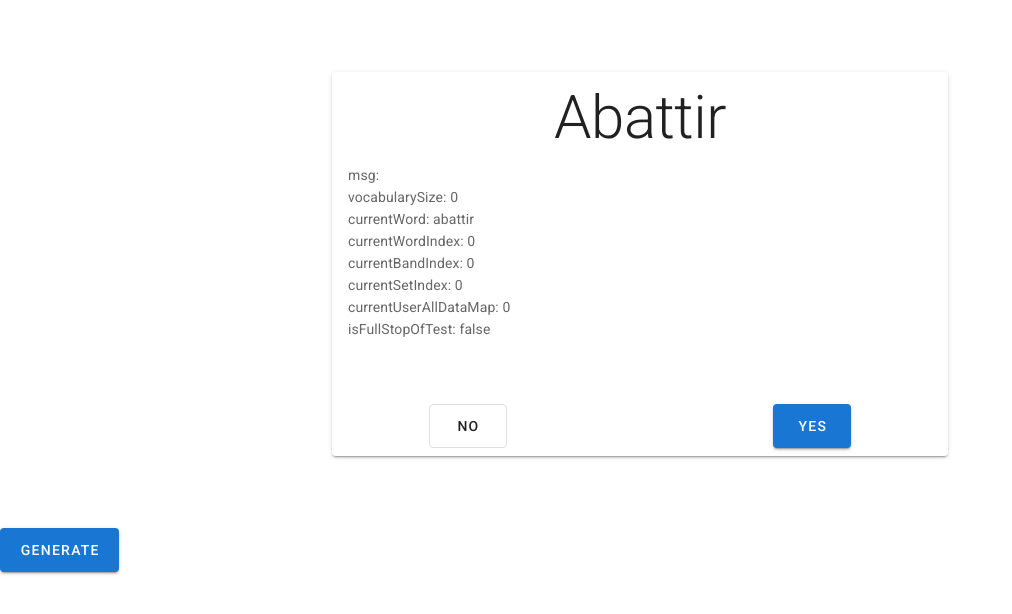
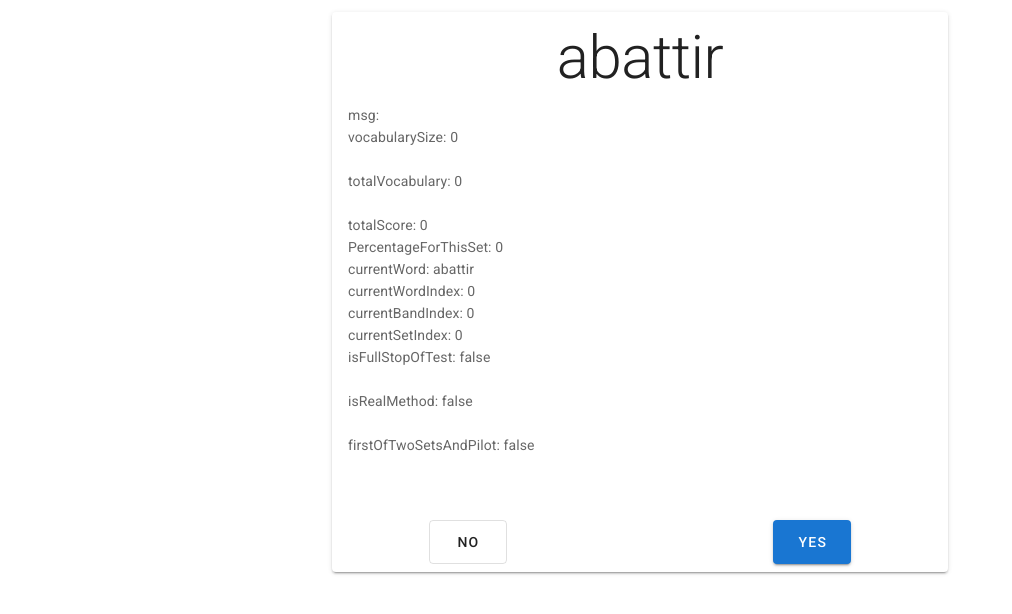
Before and after one commit to Anders-Lunde/Languages, a Vue app: page /#/vocabulary-test in a window 1280 px wide. Shown: the top 614 px of the page, without its empty margins (0-1012 px from the left). Built offline with nearby package versions, Linux system fonts and the light colour scheme.

Commit message:
Developing...

```diff
--- a/src/views/VocabularyTest.vue
+++ b/src/views/VocabularyTest.vue
@@ -5,14 +5,33 @@
         <v-col cols="12" md="6">
           <v-card>
             <v-card-title>
-              <span class="text-h2  mx-auto font-weight-light">{{
-                capitalize(currentWord)
-              }}</span>
+              <v-chip v-if="isRealMethod() && debug">REAL</v-chip>
+              <span
+                v-if="!showUserfeedback"
+                class="text-h2  mx-auto font-weight-light"
+                >{{ capitalize(currentWord) }}</span
+              >
             </v-card-title>
-            <v-card-text>
+            <v-card-text v-if="showUserfeedback">
+              <span
+                text-color="black"
+                class="text-h5 mx-auto black--text font-weight-medium"
+                >{{ feedbackMessage }}</span
+              >
+            </v-card-text>
+
+            <v-card-text v-if="debug">
               msg: {{ feedbackMessage }}
               <br />
               vocabularySize: {{ vocabularySize }}
+              <br />
+              <br />
+              totalVocabulary: {{ totalVocabulary }}
+              <br />
+              <br />
+              totalScore: {{ totalScore }}
+              <br />
+              PercentageForThisSet: {{ PercentageForThisSet }}
               <br />
               currentWord: {{ currentWord }}
               <br />
@@ -22,14 +41,18 @@
               <br />
               currentSetIndex: {{ currentSetIndex }}
               <br />
-              currentUserAllDataMap: {{ currentSetIndex }}
-              <br />
               isFullStopOfTest: {{ isFullStopOfTest }}
               <br />
+              <br />
+              isRealMethod: {{ isRealMethod() }}
+              <br />
+              <br />
+              firstOfTwoSetsAndPilot: {{ firstOfTwoSetsAndPilot }}
             </v-card-text>
             <v-card-actions class="mt-10">
               <v-spacer></v-spacer>
               <!-- OK button between sets -->
+
               <v-btn
                 v-if="isSetDone"
                 large
@@ -68,9 +91,6 @@
         </v-col>
       </v-row>
     </v-container>
-    <v-btn large @click="generateSequence()" color="primary">
-      generate
-    </v-btn>
   </div>
 </template>
 
@@ -85,6 +105,9 @@ export default Vue.extend({
     //dummy
   },
   computed: {
+    /*
+    STRINGS:
+    */
     dispLang() {
       return this.$store.state.displayLanguage;
     },
@@ -114,6 +137,7 @@ export default Vue.extend({
   props: {},
   data() {
     return {
+      debug: true,
       currentWord: "placeholder",
       currentWordIndex: 0,
       currentBandIndex: 0, //Always start with bottom band
@@ -122,11 +146,16 @@ export default Vue.extend({
       isSetDone: false,
       isFullStopOfTest: false,
       feedbackMessage: "",
+      showUserfeedback: false,
       bands: ["c1c5", "c6c10", "c11c15", "c16c20", "k3k4"],
       sets: ["set1", "set2", "set3", "set4", "set5"],
       words: this.$store.state.words,
+      firstOfTwoSetsAndPilot: false,
+      totalVocabulary: 0,
       //For debug:
-      vocabularySize: 0
+      vocabularySize: 0,
+      PercentageForThisSet: 0,
+      totalScore: 0
     };
   },
 
@@ -134,9 +163,48 @@ export default Vue.extend({
     /*
      *METHOD START:
      */
-    setDoneOkBtn() {
-      this.isSetDone = false;
-      this.feedbackMessage = "";
+    isRealMethod() {
+      const currentBand = this.bands[this.currentBandIndex];
+      const currentSet = this.sets[this.currentSetIndex];
+      if (this.currentUserAllDataMap[currentBand]) {
+        return this.currentUserAllDataMap[currentBand][currentSet]["array"][
+          this.currentWordIndex
+        ].isReal;
+      } else {
+        return false;
+      }
+    },
+
+    /*
+     *METHOD START:
+     */
+    totalVocabularyMethodCalcAndSet() {
+      // const currentBand = this.bands[this.currentBandIndex];
+      // if (this.currentUserAllDataMap[currentBand]) {
+      let sum = 0;
+      for (const bandName in this.currentUserAllDataMap) {
+        if (!this.bands.includes(bandName)) {
+          continue;
+        }
+        let innerSum = 0;
+        let innerLength = 0;
+        for (const setName in this.currentUserAllDataMap[bandName]) {
+          if (!this.sets.includes(setName)) {
+            continue;
+          }
+          innerSum += this.currentUserAllDataMap[bandName][setName][
+            "vocabularySize"
+          ];
+          innerLength += 1;
+        }
+        const averageVocabularySizeForBand = Math.round(innerSum / innerLength);
+        sum += averageVocabularySizeForBand;
+      }
+      this.currentUserAllDataMap["totalVocabulary"] = sum;
+      this.totalVocabulary = sum;
+      // } else {
+      //   return -1;
+      // }
     },
 
     /*
@@ -146,8 +214,8 @@ export default Vue.extend({
       const currentBand = this.bands[this.currentBandIndex];
       const currentSet = this.sets[this.currentSetIndex];
       this.currentWord = this.currentUserAllDataMap[currentBand][currentSet][
-        this.currentWordIndex
-      ].word;
+        "array"
+      ][this.currentWordIndex].word;
     },
 
     /*
@@ -165,8 +233,13 @@ export default Vue.extend({
       /* GENERATE A MAP THAT LOOKS LIKE THIS WHEN FILLED.
       FILLED SEQUENTIOALLY, AFTER EACH BAND COMPLETES.
       const map = {
+        totalVocabulary: 0,
         c1c5: {
-          set1: [
+          set1: {
+            vocabularySize: 0,
+            totalScore: 0,
+            PercentageForThisSet: 0,
+            array: [
             {
             word: ,
             isReal: ,
@@ -177,18 +250,22 @@ export default Vue.extend({
             },
             {...}
           ],
-          set2: []
+          }
+          set2: {...}
         },
         c6c10: {},
         c11c15: {},
       };
         */
+
+      /*
+       ADD ARRAY OF WORDS TO MAP:
+       */
       // console.log(range(0, 30));
       // prettier-ignore
       const indexArray = [0, 1, 2, 3, 4, 5, 6, 7, 8, 9, 10, 11, 12, 13, 14, 15, 16, 17, 18, 19, 20, 21, 22, 23, 24, 25, 26, 27, 28, 29]
       const indexArrayRandomized = this.shuffle(indexArray);
       const combined = [...real, ...nonsense];
-
       const array = [];
       for (let i = 0; i < 30; i++) {
         const tmp = {};
@@ -204,73 +281,86 @@ export default Vue.extend({
       if (this.currentUserAllDataMap[currentBand] == null) {
         this.currentUserAllDataMap[currentBand] = {};
       }
-      this.currentUserAllDataMap[currentBand][currentSet] = array;
+      if (this.currentUserAllDataMap[currentBand][currentSet] == null) {
+        this.currentUserAllDataMap[currentBand][currentSet] = {};
+      }
+      this.currentUserAllDataMap[currentBand][currentSet]["array"] = array;
+
+      /*
+      ADD TO MAP:
+      vocabularySize: 0,
+      totalScore: 0,
+      PercentageForThisSet: 0,
+      */
+      this.currentUserAllDataMap[currentBand][currentSet]["vocabularySize"] = 0;
+      this.currentUserAllDataMap[currentBand][currentSet]["totalScore"] = 0;
+      this.currentUserAllDataMap[currentBand][currentSet][
+        "PercentageForThisSet"
+      ] = 0;
+
       console.log("Generate data success!");
+      console.log("AAAAAAA", this.currentUserAllDataMap);
     },
 
     /*
      *METHOD START:
      */
     onResponse: function(response) {
-      console.log("Response: ", response);
       const currentBand = this.bands[this.currentBandIndex];
       const currentSet = this.sets[this.currentSetIndex];
       //Record response
-      this.currentUserAllDataMap[currentBand][currentSet][
+      this.currentUserAllDataMap[currentBand][currentSet]["array"][
         this.currentWordIndex
       ].userAnswer = response;
 
       //Record score
       const isRealWord = this.currentUserAllDataMap[currentBand][currentSet][
-        this.currentWordIndex
-      ].isReal;
+        "array"
+      ][this.currentWordIndex].isReal;
       if (isRealWord && response == true) {
-        this.currentUserAllDataMap[currentBand][currentSet][
+        this.currentUserAllDataMap[currentBand][currentSet]["array"][
           this.currentWordIndex
         ].score = 1;
       } else if (!isRealWord && response == true) {
-        this.currentUserAllDataMap[currentBand][currentSet][
+        this.currentUserAllDataMap[currentBand][currentSet]["array"][
           this.currentWordIndex
         ].score = -2;
       }
 
-      //Iterate
-      this.currentWordIndex += 1;
-
       const currentUserWordArray = this.currentUserAllDataMap[currentBand][
         currentSet
-      ];
+      ]["array"];
 
-      if (this.currentWordIndex >= currentUserWordArray.length) {
+      if (this.currentWordIndex >= currentUserWordArray.length - 2) {
         this.isSetDone = true;
-      }
-      //If done/not done
-      if (!this.isSetDone) {
-        this.setNextWord();
-        return; //RETURN
       }
 
       //Else, if set is done:
       //Calc total score
       let totalScore = 0;
 
-      for (const e in currentUserWordArray) {
+      for (const e of currentUserWordArray) {
         totalScore += e.score;
       }
+      //update component this.totalScore
+      this.totalScore = totalScore;
       //Calc vocabulary size
       const MaxScore = 20;
-      const PercentageForThisBand = (totalScore / MaxScore) * 100;
+      const PercentageForThisSet = Math.round((totalScore / MaxScore) * 100);
+      //update component this.PercentageForThisSet
+      this.PercentageForThisSet = PercentageForThisSet;
+
       let vocabularySize = 0;
       if (this.currentBandIndex == 0) {
-        vocabularySize = Math.round(500 * PercentageForThisBand);
+        vocabularySize = Math.round(500 * (PercentageForThisSet / 100));
       } else if (this.currentBandIndex == 1) {
-        vocabularySize = Math.round(1000 * PercentageForThisBand);
+        vocabularySize = Math.round(1000 * (PercentageForThisSet / 100));
       } else if (this.currentBandIndex == 2) {
-        vocabularySize = Math.round(1500 * PercentageForThisBand);
+        vocabularySize = Math.round(1500 * (PercentageForThisSet / 100));
       } else if (this.currentBandIndex == 3) {
-        vocabularySize = Math.round(2000 * PercentageForThisBand);
+        vocabularySize = Math.round(2000 * (PercentageForThisSet / 100));
       } else if (this.currentBandIndex == 4) {
-        vocabularySize = Math.round(3000 * PercentageForThisBand);
+        vocabularySize = Math.round(3000 * (PercentageForThisSet / 100));
       } else {
         alert("ERROR: SOMETHING WENT WRONG WITH CALCULATING VOCABULARY SIZE");
         vocabularySize =
@@ -279,10 +369,25 @@ export default Vue.extend({
 
       this.vocabularySize = vocabularySize;
 
-      const CUTOFF = 70;
-      const isPilot = this.$store.state.grade.isPilot;
+      //Set map values
+      this.currentUserAllDataMap[currentBand][currentSet][
+        "vocabularySize"
+      ] = vocabularySize;
+      this.currentUserAllDataMap[currentBand][currentSet][
+        "totalScore"
+      ] = totalScore;
+      this.currentUserAllDataMap[currentBand][currentSet][
+        "PercentageForThisSet"
+      ] = PercentageForThisSet;
+
+      this.totalVocabularyMethodCalcAndSet();
+
+      const CUTOFF = 1; //todo: 70
+      const isPilot = this.$store.state.isPilot;
       const firstOfTwoSetsAndPilot =
         [0, 2].includes(this.currentSetIndex) && isPilot;
+      this.firstOfTwoSetsAndPilot = firstOfTwoSetsAndPilot;
+
       let msg = "";
 
       //       s1:
@@ -297,36 +402,36 @@ export default Vue.extend({
       //           }
 
       //CASE 1: If passed the test
-      if (PercentageForThisBand >= CUTOFF) {
+      if (PercentageForThisSet >= CUTOFF) {
         //If this is pilot, and the first of two sets to be forced to take
         if (firstOfTwoSetsAndPilot) {
-          msg =
-            "Gratulerer! Du kan ca. x ord på fransk. Ta en ny test for å bekrefte resultatet ditt.";
+          msg = `Gratulerer! Du kan ca. ${this.totalVocabulary} ord på fransk. Ta en ny test for å bekrefte resultatet ditt.`;
         } else {
-          msg =
-            "Gratulerer! Du kan ca. x ord på fransk. Ta neste test for å utforske nivået ditt.";
+          msg = `Gratulerer! Du kan ca. ${this.totalVocabulary} ord på fransk. Ta neste test for å utforske nivået ditt.`;
         }
       }
       //CASE 2: If NOT passed the test, but with positive score
-      else if (PercentageForThisBand > 0) {
+      else if (PercentageForThisSet > 0) {
         //If pilot, always force a possible second set, even when low score
         if (firstOfTwoSetsAndPilot) {
-          msg =
-            "Gratulerer! Du kan ca. x ord på fransk. Ta en ny test for å bekrefte resultatet ditt.";
+          msg = `Gratulerer! Du kan ca. ${this.totalVocabulary} ord på fransk. Ta en ny test for å bekrefte resultatet ditt.`;
         } else {
           this.isFullStopOfTest = true;
-          msg = "Gratulerer! Du kan ca. x ord på fransk.";
+          console.log("Full stop set in place = 111");
+
+          msg = `Gratulerer! Du kan ca. ${this.totalVocabulary} ord på fransk.`;
         }
       }
       //CASE 3: If NOT passed the test, with negative score
       else {
         //If pilot, always force a possible second set, even when low score
         if (firstOfTwoSetsAndPilot) {
-          msg =
-            "Beklager! Vi kunne ikke estimere din vokabularstørrelse. Ta en ny test for å prøve igjen.";
+          msg = `Beklager! Vi kunne ikke estimere din vokabularstørrelse. Ta en ny test for å prøve igjen.`;
         } else {
           this.isFullStopOfTest = true;
-          msg = "Beklager! Vi kunne ikke estimere din vokabularstørrelse.";
+          console.log("Full stop set in place = 222");
+
+          msg = `Beklager! Vi kunne ikke estimere din vokabularstørrelse.`;
         }
       }
 
@@ -337,15 +442,35 @@ export default Vue.extend({
         !firstOfTwoSetsAndPilot &&
         this.currentBandIndex == this.bands.length
       ) {
+        console.log("Full stop set in place = 825");
         this.isFullStopOfTest = true;
       }
 
+      //Iterate
+      this.currentWordIndex += 1;
+
+      //If not done with current set, goto next word
+      if (!this.isSetDone) {
+        this.setNextWord();
+        return; //RETURN
+      } else {
+        this.showUserfeedback = true;
+      }
+    },
+    /*
+     *METHOD START:
+     */
+    setDoneOkBtn() {
+      this.showUserfeedback = false;
+
+      this.isSetDone = false;
+      this.feedbackMessage = "";
       //Last calcs
       if (this.isFullStopOfTest == false) {
         this.currentWordIndex = 0;
 
         //Iterate to next set/band
-        if (firstOfTwoSetsAndPilot) {
+        if (this.firstOfTwoSetsAndPilot) {
           this.currentSetIndex += 1;
         } else {
           this.currentBandIndex += 1;
@@ -359,13 +484,19 @@ export default Vue.extend({
         //Prepare for next set/band
         this.generateSequence(); //generates this.currentUserAllDataMap
         this.setNextWord();
+      } else {
+        console.log("TODO");
+        alert("Full stop of test = true");
       }
     },
+
     /*
      *METHOD START:
      */
     capitalize: function(s) {
-      return s[0].toUpperCase() + s.slice(1);
+      return s;
+      //Deprecated:
+      //return s[0].toUpperCase() + s.slice(1);
     },
 
     /*
@@ -406,4 +537,10 @@ export default Vue.extend({
 });
 </script>
 
-<style scoped></style>
+<style scoped>
+.truecorrect {
+  transform: scale(100);
+  background-color: red;
+  font-size: 50rem;
+}
+</style>
```
